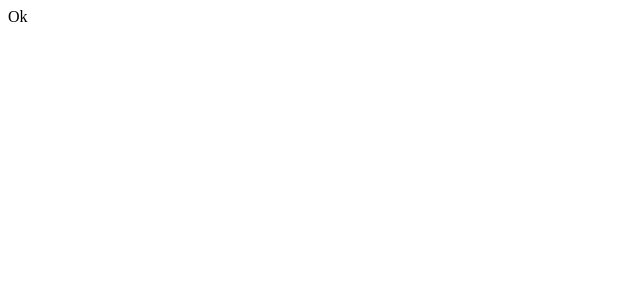
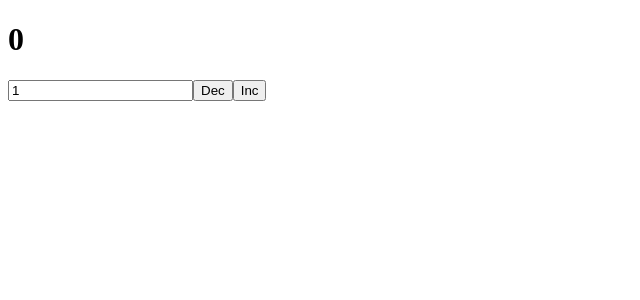
Before and after one commit to renattomartins/learning-react, a React app: page / in a window 1280 px wide. Shown: the top 300 px of the page, without its empty margins (0-640 px from the left). Built offline with nearby package versions, Linux system fonts and the light colour scheme.

Commit message:
Creates the structure and methods to Counter component

```diff
--- a/src/counter.js
+++ b/src/counter.js
@@ -1,7 +1,22 @@
 import React from 'react'
+import { bindActionCreators } from 'redux'
+import { connect } from 'react-redux'
+import { inc, dec, stepChanged } from './counterActions'
 
 const Counter = props => (
-    <div>Ok</div>
+    <div>
+        <h1>{props.counter.number}</h1>
+        <input
+            onChange={props.stepChanged}
+            value={props.counter.step}
+            type='number' />
+        <button onClick={props.dec}>Dec</button>
+        <button onClick={props.inc}>Inc</button>
+
+    </div>
 )
 
-export default Counter
+const mapStateToProps = state => ({ counter: state.counter })
+const mapDispatchToProps = dispatch => bindActionCreators({ inc, dec, stepChanged }, dispatch)
+
+export default connect(mapStateToProps, mapDispatchToProps)(Counter)
--- a/src/counterReducer.js
+++ b/src/counterReducer.js
@@ -7,7 +7,7 @@ export default function(state = INITIAL_STATE, action) {
         case 'DEC':
             return { ...state, number: state.number - state.step }
         case 'STEP_CHANGED':
-            return { ...state, step: action.payload }
+            return { ...state, step: +action.payload }
         default:
             return state
     }
```
